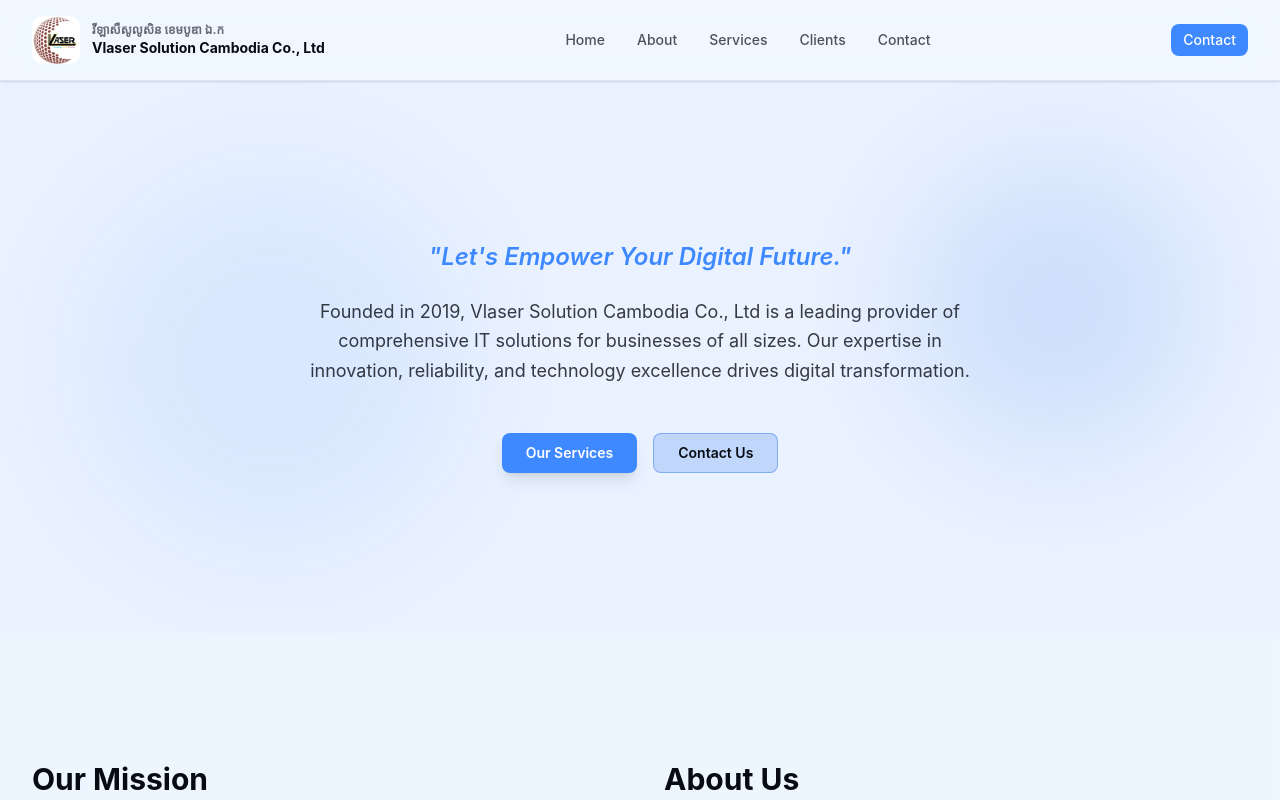
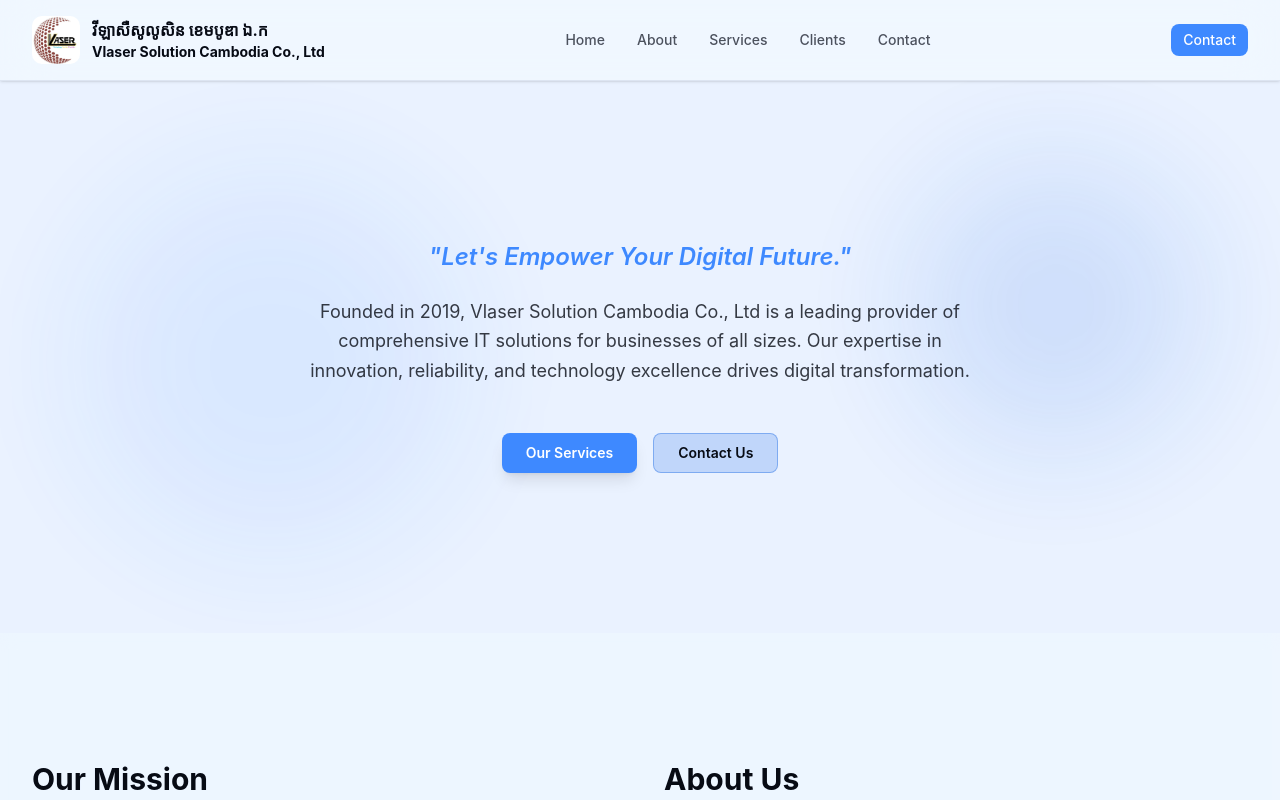
Before and after one commit to Zenji168168/v0-vlaser-working-the-best-one, a Next.js app: page / in a window 1280 px wide. Shown: the top 800 px of the page. Built offline with nearby package versions, Linux system fonts and the light colour scheme.

Commit message:
feat: enhance Khmer font and favicon display
Increase Khmer font size and boldness in header; verify favicon display.

Co-authored-by: null <243700222+Zenji168168@users.noreply.github.com>

```diff
--- a/components/header.tsx
+++ b/components/header.tsx
@@ -26,7 +26,7 @@ export default function Header() {
             </div>
             <div className="hidden md:block">
               <div
-                className="text-xs font-bold text-foreground/60 group-hover:text-accent transition-colors"
+                className="text-base font-bold text-foreground group-hover:text-accent transition-colors"
                 style={{ fontFamily: "var(--font-khmer)" }}
               >
                 វីឡាសឺសូលូសិន ខេមបូឌា ឯ.ក
```
Also changed, not shown: 1 other file (tests, documents, lock files or other folders).
